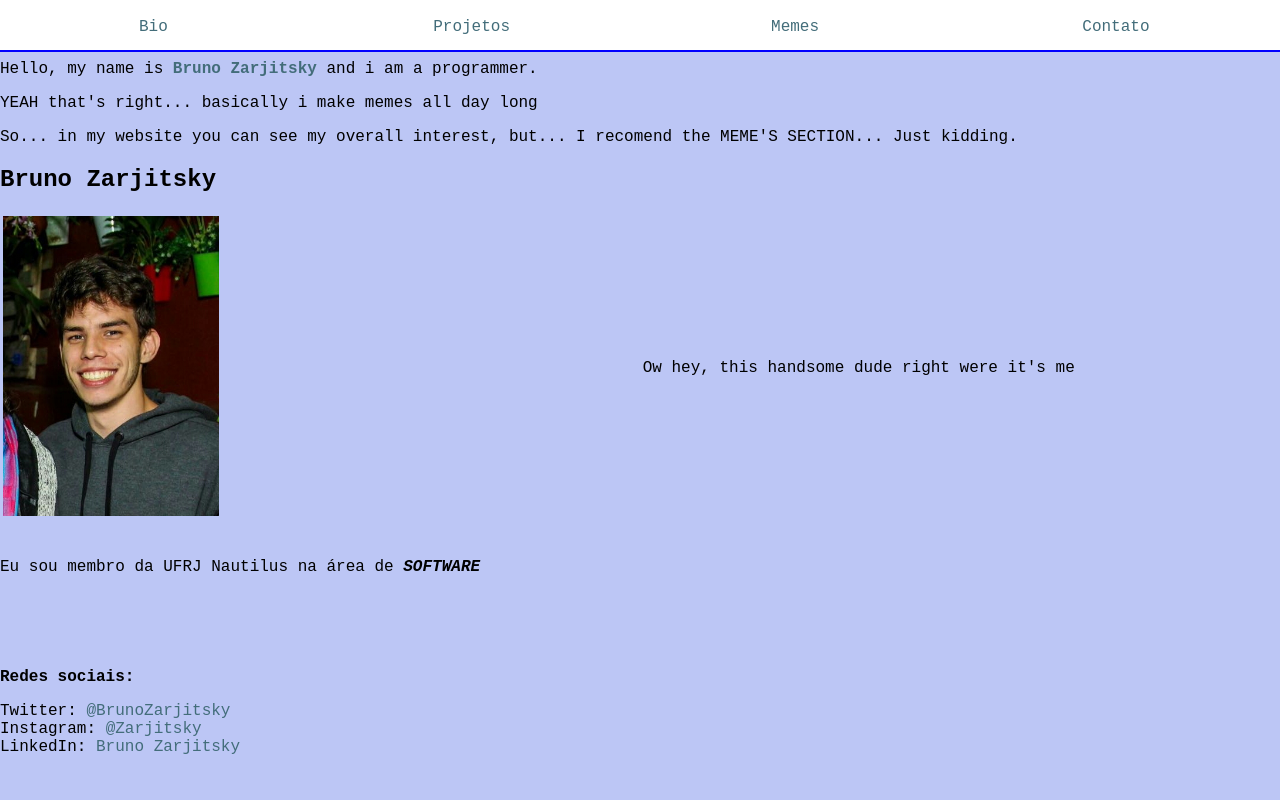
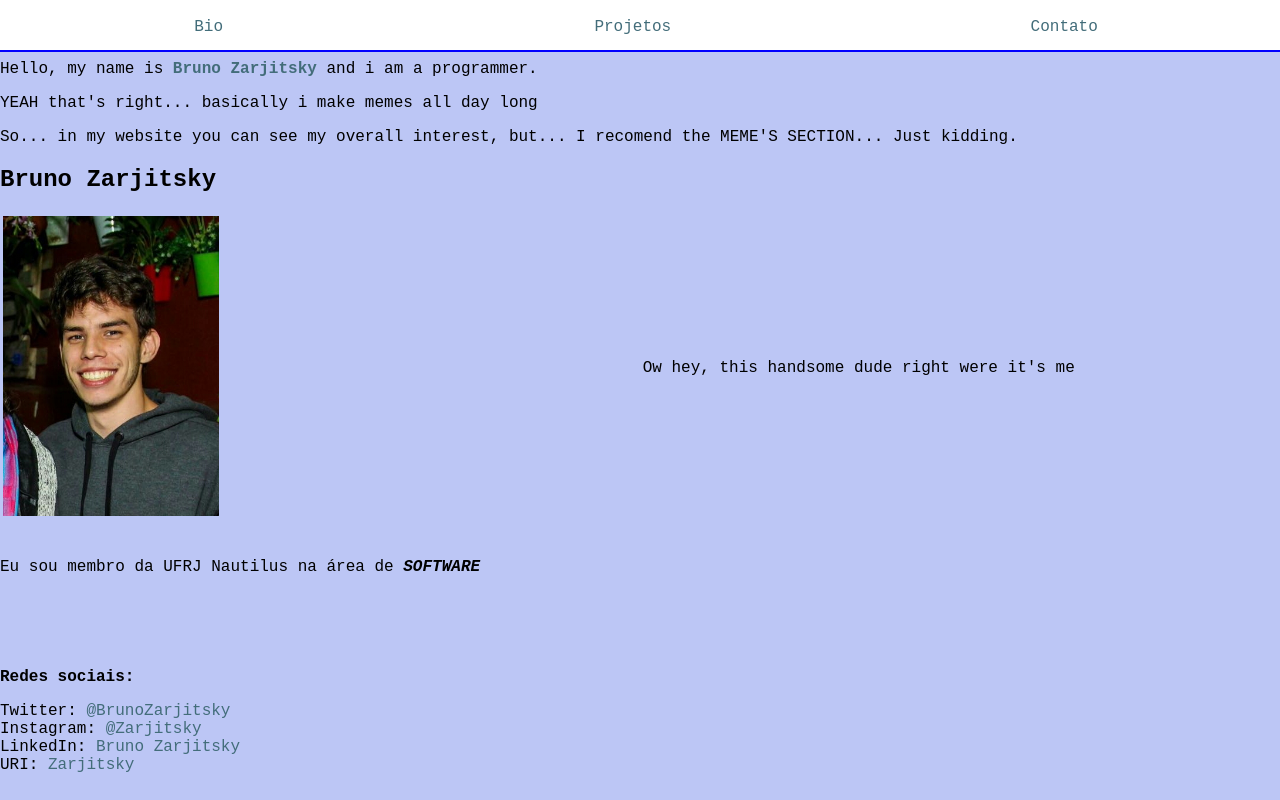
Before and after one commit to BrunoZarjitsky/BrunoZarjitsky.github.io, a plain HTML site: page firstTry.html in a window 1280 px wide. Drawn offline with Linux system fonts and the light colour scheme.

Commit message:
26-Jun-19

```diff
--- a/firstTry.html
+++ b/firstTry.html
@@ -78,7 +78,6 @@
                 <tr>
                     <td><a href = "#Bio">Bio</a></td>
                     <td><a href = "#Projetos">Projetos</a></td>
-                    <td><a href = "#Memes">Memes</a></td>
                     <td><a href = "#Contato">Contato</a></td>
                 </tr>
             </table>
@@ -109,6 +108,7 @@
                     Twitter: <a href = "https://twitter.com/BrunoZarjitsky" target = "_blanck">@BrunoZarjitsky</a><br>
                     Instagram: <a href = "https://www.instagram.com/zarjitsky/" target = "_blanck">@Zarjitsky</a><br>
                     LinkedIn: <a href = "https://www.linkedin.com/in/brunozar/" target = "_blanck">Bruno Zarjitsky</a><br>
+                    URI: <a href = "https://www.urionlinejudge.com.br/judge/pt/profile/99413" target = "_blanck">Zarjitsky</a><br>
                 </p>
                 </div>
         </section>
```
